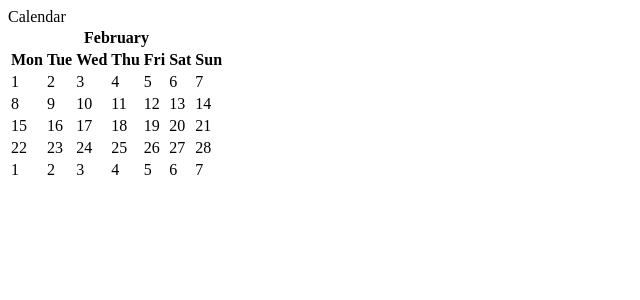
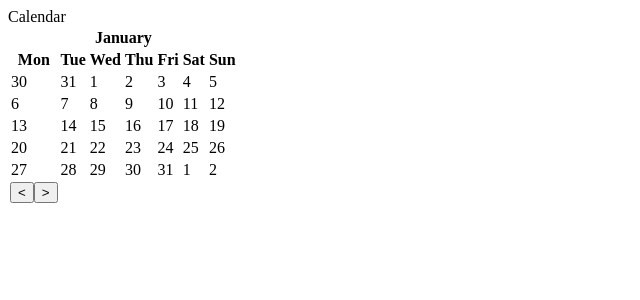
Before and after one commit to theUGG0/graafikuhaldur, a React (Vite) app in the folder frontend/: page /schedule in a window 1280 px wide. Shown: the top 300 px of the page, without its empty margins (0-640 px from the left). Built offline with nearby package versions, Linux system fonts and the light colour scheme.

Commit message:
added calendar buttons

```diff
--- a/frontend/src/components/Calendar.jsx
+++ b/frontend/src/components/Calendar.jsx
@@ -1,5 +1,6 @@
 import { useState } from "react"
-import { eachDayOfInterval, getDaysInMonth, getISODay, getMonth, getYear, sub, add, getDate} from "date-fns"
+import { eachDayOfInterval, getDaysInMonth, getISODay, getMonth, getYear, sub, add, getDate, setMonth} from "date-fns"
+import CalendarDay from "./CalendarDay"
 
 const generateMonthMap = ({month, year}) => {
 
@@ -26,13 +27,21 @@ const Calendar = () => {
     const today = new Date()
 
     const [calendarState, setCalendarState] = useState({
-        month: 1,
-        year: 2021
+        month: getMonth(today),
+        year: getYear(today),
     })
 
+    const [calendarSelection, setcalendarSelection] = useState(undefined)
 
+    const handleMonthChange = (change) => {
+        const prevMonth = calendarState.month
 
-    console.log(21%7);
+        const newMonth = (prevMonth + change + 12) % 12
+        const newYear = calendarState.year + (newMonth < prevMonth ? (change > 0 ? 1 : -1) : 0)
+        setCalendarState({ month:newMonth, year:newYear})
+    }
+
+    console.log(calendarState);
     console.log(generateMonthMap(calendarState))
     const monthMap = generateMonthMap(calendarState)
 
@@ -45,9 +54,12 @@ const Calendar = () => {
             <thead><th colSpan={7}>{months[calendarState.month]}</th></thead>
             <tbody>
                 {weekdays.map(day => (<th>{day}</th>))}
-                {monthMap.map(week => (<tr>{week.map(day => <td>{getDate(day)}</td>)}</tr>))}
-
+                {monthMap.map(week => (<tr>{week.map(day => <CalendarDay day={getDate(day)}/>)}</tr>))}
            </tbody>
+           <div>
+           <button onClick={() => handleMonthChange(-1)}>{"<"}</button>
+           <button onClick={() => handleMonthChange(1)}>{">"}</button>
+           </div>
         </table>
         </>
     )
--- a/frontend/src/components/CalendarDay.jsx
+++ b/frontend/src/components/CalendarDay.jsx
@@ -3,9 +3,9 @@ const CalendarDay = (props) => {
 
 
     return (
-        <div>
+        <td>
             {props.day}
-        </div>
+        </td>
     )
 }
 
```
